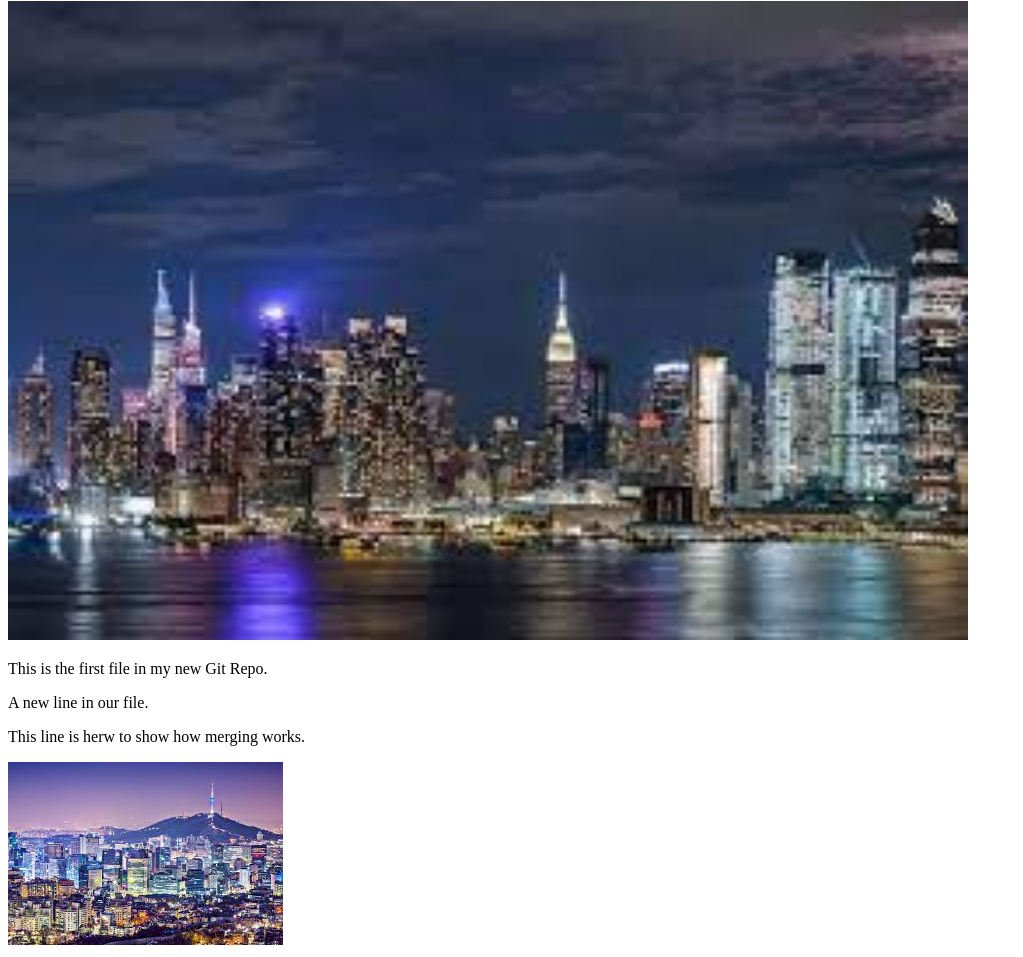
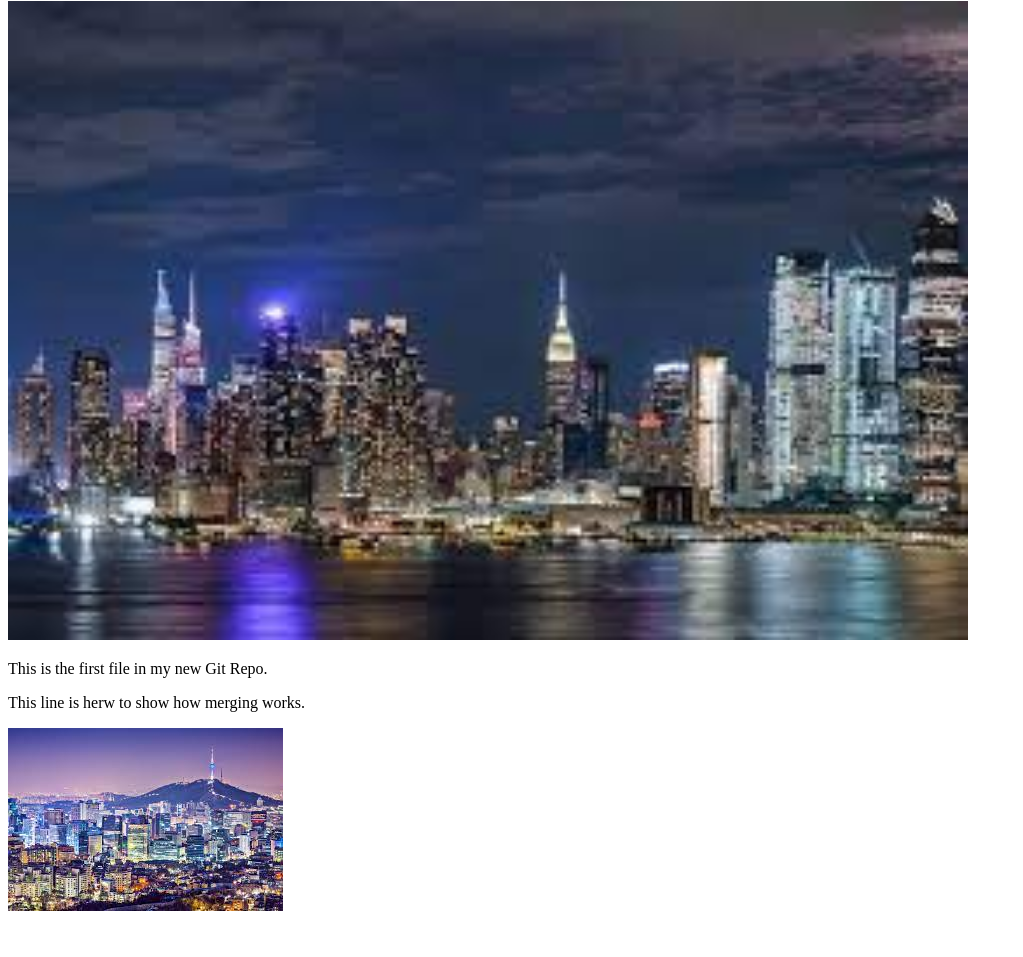
Before and after one commit to Patrick-Adams/hello-world, a plain HTML site: page index.html in a window 1280 px wide. Shown: the part 105-1062 px from the top of the page, without its empty margins (0-1023 px from the left). After the commit the page ends 1028 px from the top, so only its background shows below. Drawn offline with Linux system fonts and the light colour scheme.

Commit message:
Updated index.html. Delted line that says new line in our file

```diff
--- a/index.html
+++ b/index.html
@@ -12,7 +12,6 @@
                 style="width:100%;max-width:960px">
             </div>
             <p>This is the first file in my new Git Repo.</p>
-            <p>A new line in our file.</p>
             <p>This line is herw to show how merging works.</p>
             <div>
                 <img src="seoul_skyline.jpeg" alt="Seoul Skykine"
```
